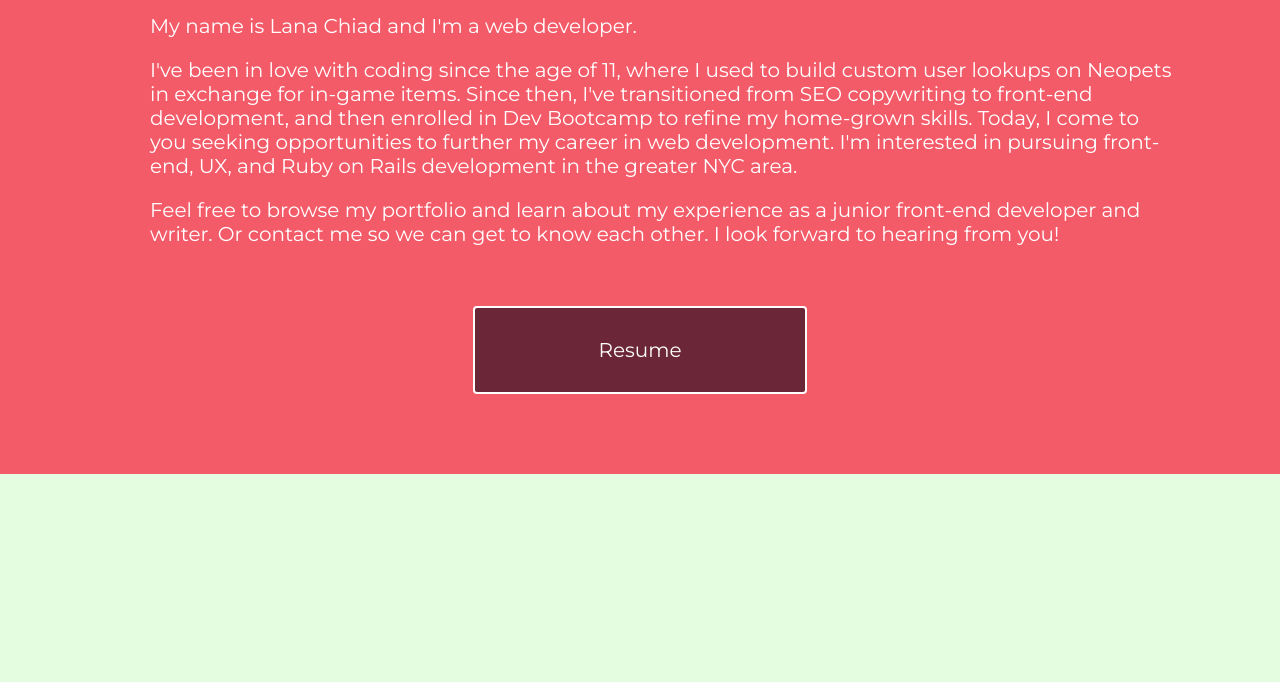
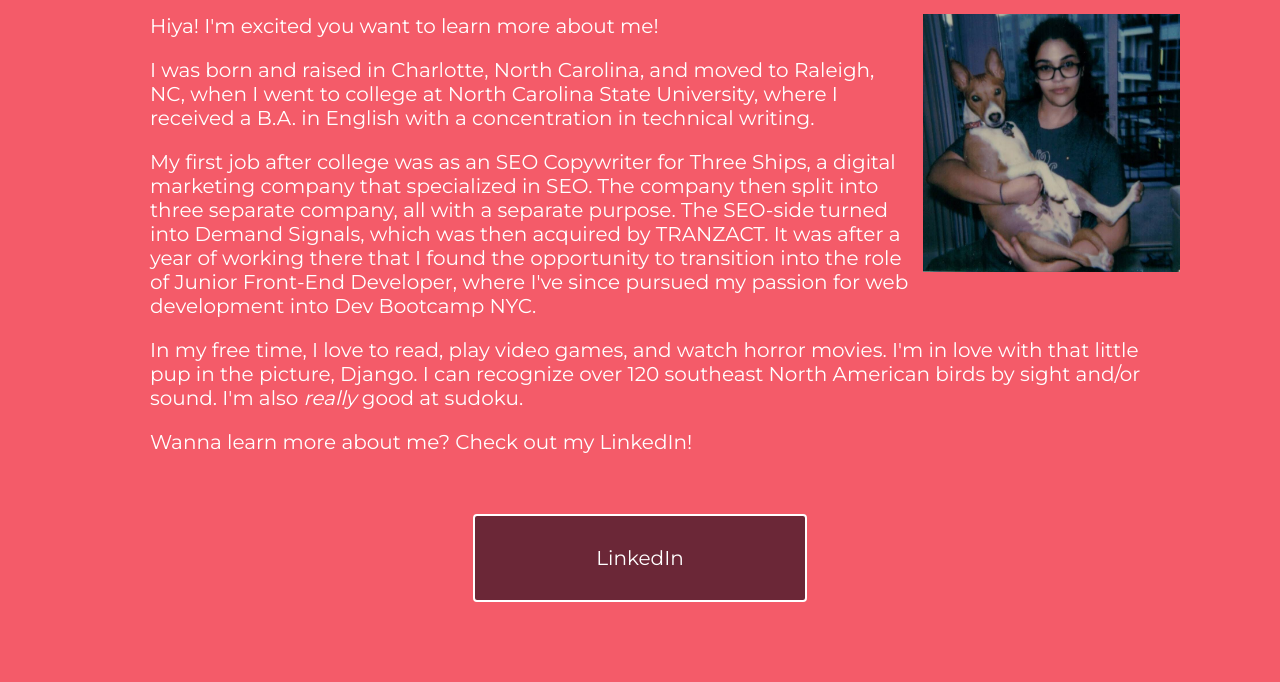
Before and after one commit to lanachiad/about, a website: page index.html in a window 1280 px wide. Shown: the part 440-1122 px from the top of the page. Before the commit the page ends 914 px from the top, so only its background shows below. Drawn offline with nearby package versions, Linux system fonts and the light colour scheme.

Commit message:
Add about me info and styling

```diff
--- a/index.html
+++ b/index.html
@@ -41,17 +41,20 @@
 	<div class="section">
 		<div class="container">
 			<div class="title">
-				<h2>Welcome to my portfolio!</h2>
+				<h2>About Me</h2>
 			</div>
 			<div id="summary-wrapper">
 				<div id="summary-text">
-					<p>My name is Lana Chiad and I'm a web developer.</p>
-					<p>I've been in love with coding since the age of 11, where I used to build custom user lookups on Neopets in exchange for in-game items. Since then, I've transitioned from SEO copywriting to front-end development, and then enrolled in Dev Bootcamp to refine my home-grown skills. Today, I come to you seeking opportunities to further my career in web development. I'm interested in pursuing front-end, UX, and Ruby on Rails development in the greater NYC area.</p>
-					<p>Feel free to browse my portfolio and learn about my experience as a junior front-end developer and writer. Or contact me so we can get to know each other. I look forward to hearing from you!</p>
+					<img id="summary-pic" src="images/summary.jpg" />
+					<p>Hiya! I'm excited you want to learn more about me!</p>
+					<p>I was born and raised in Charlotte, North Carolina, and moved to Raleigh, NC, when I went to college at North Carolina State University, where I received a B.A. in English with a concentration in technical writing.</p>
+					<p>My first job after college was as an SEO Copywriter for Three Ships, a digital marketing company that specialized in SEO. The company then split into three separate company, all with a separate purpose. The SEO-side turned into Demand Signals, which was then acquired by TRANZACT. It was after a year of working there that I found the opportunity to transition into the role of Junior Front-End Developer, where I've since pursued my passion for web development into Dev Bootcamp NYC.</p>
+					<p>In my free time, I love to read, play video games, and watch horror movies. I'm in love with that little pup in the picture, Django. I can recognize over 120 southeast North American birds by sight and/or sound. I'm also <em>really</em> good at sudoku.</p>
+					<p>Wanna learn more about me? Check out my LinkedIn!</p>
 				</div>
 			</div>
 			<div id="summary-resume">
-				<a href="pdf/Lana_Chiad_Resume_NoPhone.pdf" id="resume-button" target="_blank">Resume</a>
+				<a href="https://www.linkedin.com/in/lanachiad/" id="resume-button" target="_blank">LinkedIn</a>
 			</div>
 		</div>
 	</div>
--- a/scss/summary.scss
+++ b/scss/summary.scss
@@ -6,28 +6,33 @@
 }
 
 #summary-wrapper {
-	align-items: center;
-	display: flex;
-	justify-content: space-around;
+	display: block;
+}
+
+#summary-pic {
+	display: inline-block;
+	float: right;
+	margin: 0 0 10px 10px;
+	width: 25%;
 }
 
 #summary-text {
+	display: inline-block;
 	margin-left: 50px;
-}
 
-#summary-text p {
+	p {
 		color: #fff;
 		font-size: 20px;
 		margin-bottom: 20px;
+	}
 }
 
 #summary-resume {
 	display: flex;
 	justify-content: center;
 	margin-top: 40px;
-}
 
-#summary-resume a {
+	a {
 		color: #fff;
 		background-color: $primary-color;
 		border: 2px #fff solid;
@@ -36,13 +41,14 @@
 		padding: 30px;
 		text-align: center;
 		-webkit-transition: all 0.5s ease;
-	width: 25%
-}
+		width: 25%;
 
-#summary-resume a:hover {
+		&:hover {
 			color: $primary-color;
 			background-color: $accent-color;
 			border: 2px $primary-color solid;
+		}
+	}
 }
 
 @media screen and (max-width: 950px) {
--- a/scss/universal.scss
+++ b/scss/universal.scss
@@ -43,7 +43,7 @@ a {
 }
 
 .title h2 {
-    color: $action-color;
+    color: $primary-color;
     font-size: 40px;
     margin-bottom: 30px
 }
```
Also changed, not shown: scss/css/index.css, scss/css/summary.css, scss/css/universal.css, 3 other files. Lines whose indentation alone changed are shown as unchanged.
